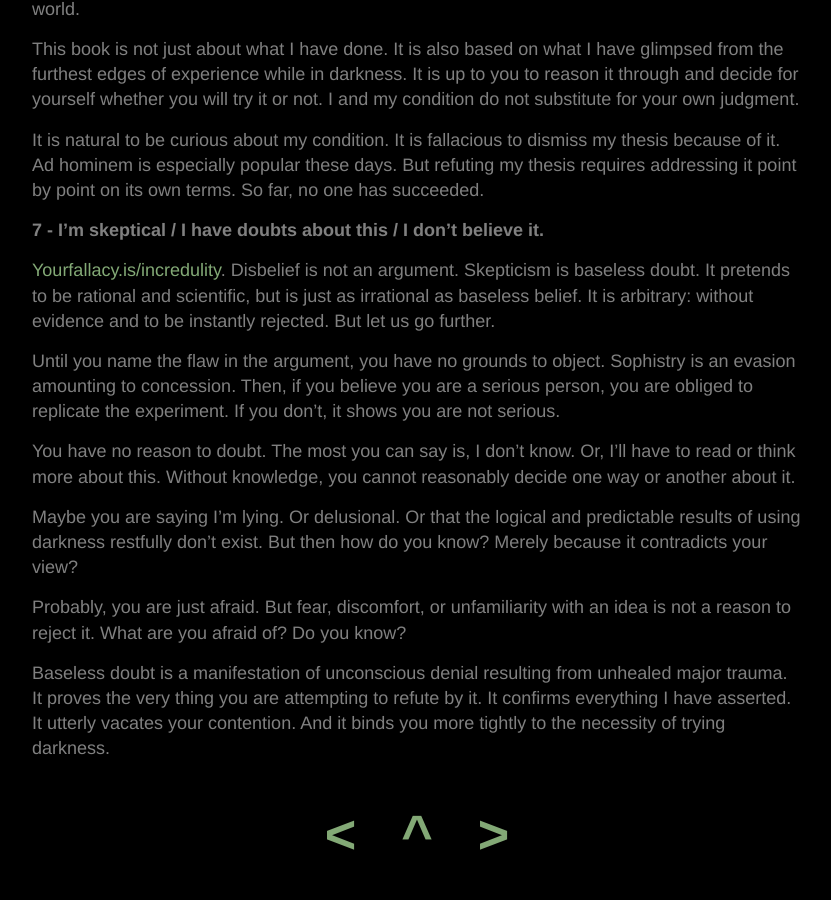
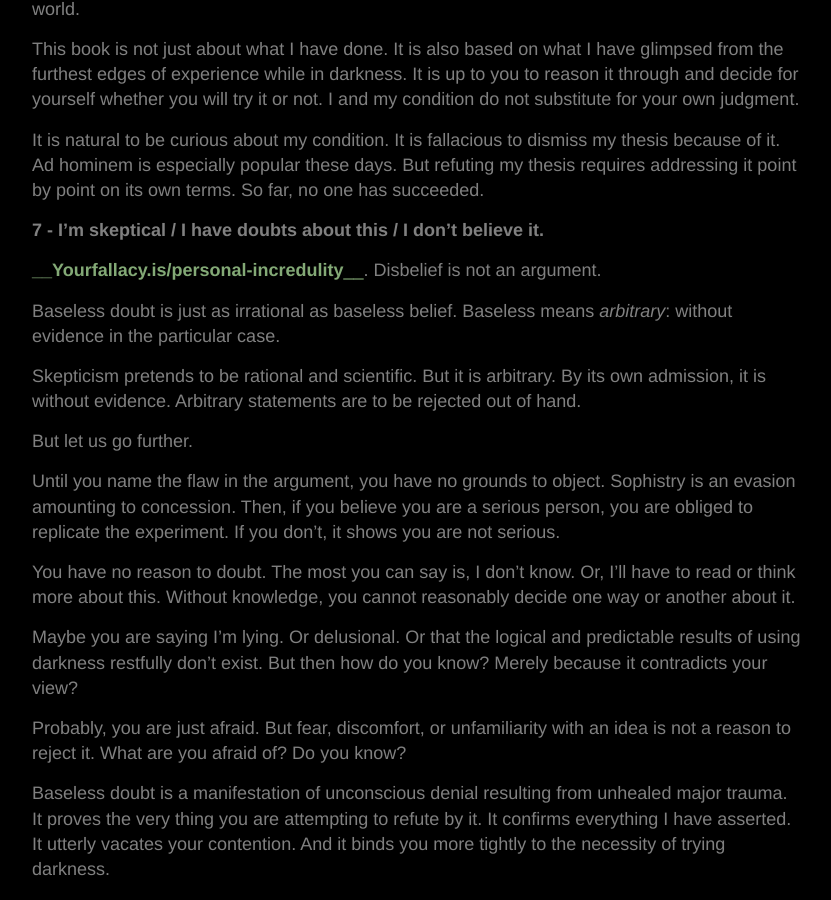
Before and after one commit to yodrew/yodrew.github.io, a Jekyll site: the page built from _pages/back/faq.md, in a window 1280 px wide and 900 px high, scrolled down 6947 px. Shown: the whole window, without its empty margins (223-1054 px from the left). Built offline with Jekyll 4.4.1, drawn with Linux system fonts in a browser that asks for light colours.

Commit message:
faq incredulity link2

```diff
--- a/_pages/back/faq.md
+++ b/_pages/back/faq.md
@@ -238,7 +238,13 @@
 
 **7 - I'm skeptical / I have doubts about this / I don't believe it.**
 
-[Yourfallacy.is/incredulity](https://yourfallacy.is/personal-incredulity). Disbelief is not an argument. Skepticism is baseless doubt. It pretends to be rational and scientific, but is just as irrational as baseless belief. It is arbitrary: without evidence and to be instantly rejected. But let us go further.
+[____Yourfallacy.is/personal-incredulity____](https://yourfallacy.is/personal-incredulity). Disbelief is not an argument.
+
+Baseless doubt is just as irrational as baseless belief. Baseless means _arbitrary_: without evidence in the particular case.
+
+Skepticism pretends to be rational and scientific. But it is arbitrary. By its own admission, it is without evidence. Arbitrary statements are to be rejected out of hand.
+
+But let us go further.
 
 Until you name the flaw in the argument, you have no grounds to object. Sophistry is an evasion amounting to concession. Then, if you believe you are a serious person, you are obliged to replicate the experiment. If you don't, it shows you are not serious.
 
```
